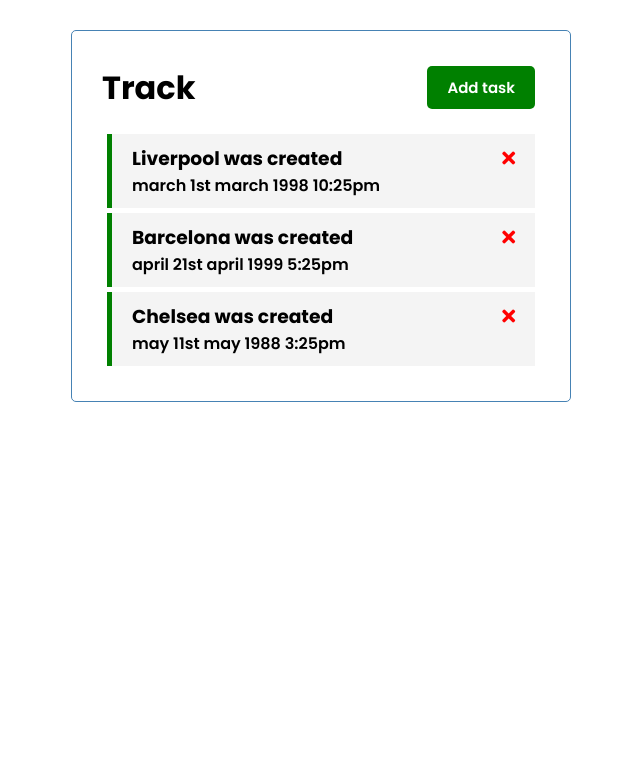
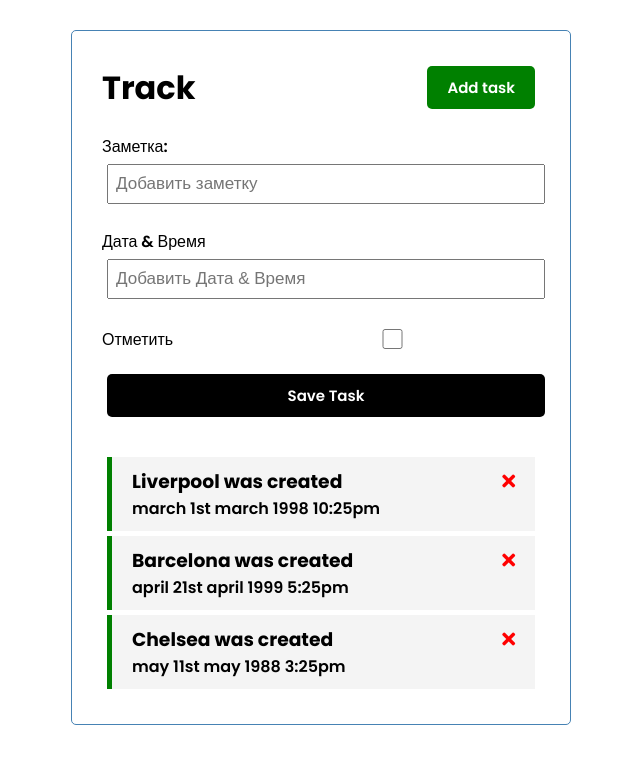
Before and after one commit to JamshidbeKhaydar/vuejs-task-project, a Vue app: page / in a window 1280 px wide. Shown: the top 764 px of the page, without its empty margins (319-959 px from the left). Built offline with nearby package versions, Linux system fonts and the light colour scheme.

Commit message:
add new component new task $ realize add to array

```diff
--- a/src/App.vue
+++ b/src/App.vue
@@ -1,7 +1,8 @@
 <template>
   <div class="container">
     <Header title="Track"/>
-    <Tasks @delete-task="deleteTask" :tasks="tasks" />
+    <AddTask @add-task="addTask" />
+    <Tasks @toggle-reminder="toggleReminder" @delete-task="deleteTask" :tasks="tasks" />
   </div>
 </template>
 
@@ -10,19 +11,26 @@
 
 import Header from "./components/Header";
 import Tasks from "./components/Tasks";
+import AddTask from "./components/AddTask";
 export default {
   name: 'App',
-  components: {Tasks, Header},
+  components: {Tasks, Header, AddTask},
   data() {
     return {
       tasks: []
     }
   },
   methods: {
+    addTask(task) {
+      this.tasks = [...tasks, task]
+    },
     deleteTask(id) {
       if (confirm('Вы согласны удалить')) {
         this.tasks = this.tasks.filter((task) => task.id !== id)
       }
+    },
+    toggleReminder(id) {
+      this.tasks = this.tasks.map((task) => task.id === id ? { ...task, reminder: !task.reminder} : task)
     }
   },
   created() {
--- /dev/null
+++ b/src/components/AddTask.vue
@@ -0,0 +1,83 @@
+<template>
+    <form v-on:submit="onSubmit" class="add-form">
+        <div class="form-control">
+            <label>Заметка:</label>
+            <input type="text" v-model="text" name="text" placeholder="Добавить заметку">
+        </div>
+        <div class="form-control">
+            <label>Дата & Время</label>
+            <input type="text" v-model="day" name="text" placeholder="Добавить Дата & Время">
+        </div>
+        <div class="form-control form-control-check">
+            <label>Отметить</label>
+            <input type="checkbox" v-model="reminder" value="reminder">
+        </div>
+        <input type="submit" value="Save Task" class="btn btn-block">
+    </form>
+</template>
+
+<script>
+    export default {
+        name: "AddTask",
+        data() {
+            return {
+                text: '',
+                day: '',
+                reminder: false
+            }
+        },
+        methods: {
+            onSubmit(event) {
+                event.preventDefault();
+                if (!this.text){
+                    alert('Пожалуйста добавить заметку')
+                    return
+                }
+
+                const newTask = {
+                    id: Math.floor(Math.random() * 10000),
+                    text: this.text,
+                    day: this.day,
+                    reminder: this.reminder
+                }
+
+                this.$emit('add-task', newTask)
+
+                this.text = ''
+                this.day = ''
+                this.reminder = false
+            }
+        }
+    }
+</script>
+
+<style scoped>
+    .add-form{
+        margin-bottom: 40px;
+    }
+    .form-control{
+        margin: 20px 0;
+    }
+    .form-control label {
+        display: block;
+    }
+    .form-control input {
+        width: 100%;
+        height: 40px;
+        margin: 5px;
+        padding: 3px 7px;
+        font-size: 17px;
+    }
+    .form-control-check{
+        display: flex;
+        align-items: center;
+        justify-content: space-between;
+    }
+    .form-control-check label {
+        flex: 1;
+    }
+    .form-control-check input {
+        flex: 2;
+        height: 20px;
+    }
+</style>
--- a/src/components/Task.vue
+++ b/src/components/Task.vue
@@ -1,8 +1,8 @@
 <template>
-    <div :class="[task.reminder ? 'reminder' : '', 'task']">
+    <div @dblclick="$emit('toggle-reminder', task.id)" :class="[task.reminder ? 'reminder' : '', 'task']">
         <h3>
             {{ task.text }}
-            <i @click="onDelete(task.id)" class="fas fa-times"></i>
+            <i @click="$emit('delete-task', task.id)" class="fas fa-times"></i>
         </h3>
         <p>{{ task.day }}</p>
     </div>
@@ -13,11 +13,6 @@
         name: "Task",
         props: {
             task: Object
-        },
-        methods: {
-            onDelete(id) {
-                this.$emit('delete-task', id)
-            }
         }
     }
 </script>
--- a/src/components/Tasks.vue
+++ b/src/components/Tasks.vue
@@ -1,6 +1,6 @@
 <template>
     <div :key="task.id" v-for="task in tasks">
-        <Task @delete-task="$emit('delete-task', task.id)" :task="task" />
+        <Task @toggle-reminder="$emit('toggle-reminder', task.id)" @delete-task="$emit('delete-task', task.id)" :task="task" />
     </div>
 </template>
 
@@ -9,7 +9,7 @@
     export default {
         name: "Tasks",
         components: {Task},
-        emit: ['delete-task'],
+        emit: ['delete-task', 'toggle-reminder'],
         props: {
             tasks: Array
         }
```
